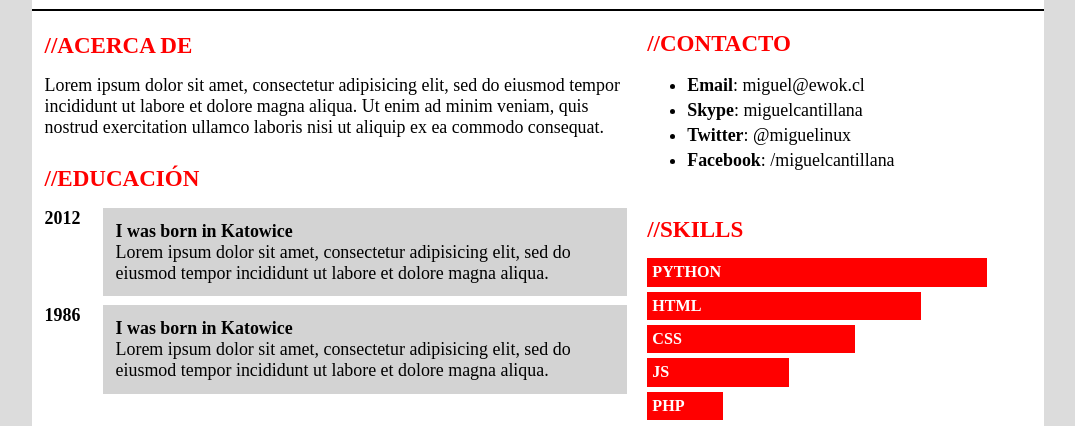
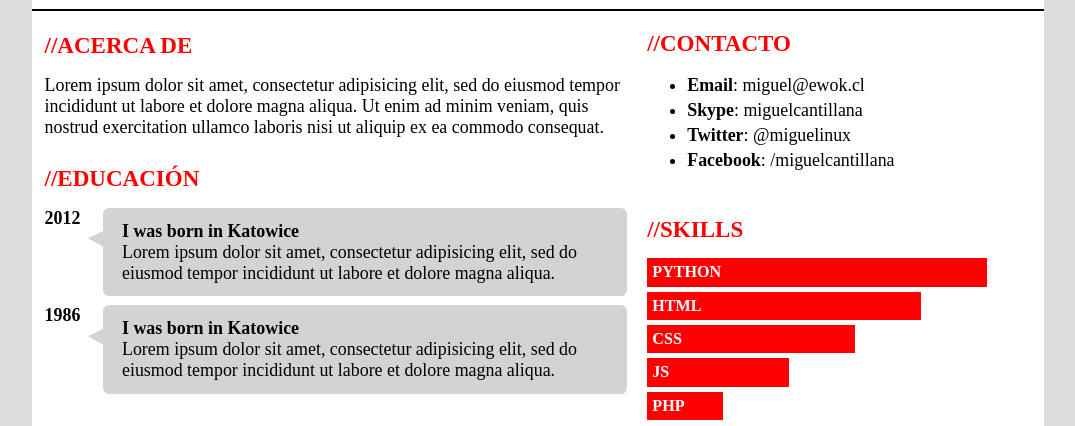
Before and after one commit to JuanRaba/S3E2, a plain HTML site: page index.html in a window 1280 px wide. Shown: the part 292-718 px from the top of the page, without its empty margins (102-1177 px from the left). Drawn offline with Linux system fonts and the light colour scheme.

Commit message:
add: tricky bubble

```diff
--- a/index.html
+++ b/index.html
@@ -33,7 +33,7 @@
 	      		<div class="col col-md-1">
 	      			<b>2012</b>
 	      		</div>
-	      		<div class="col col-md-9 bubble">
+	      		<div class="col col-md-9 bubble me">
 	      			<b>I was born in Katowice</b><br>
 	      			Lorem ipsum dolor sit amet, consectetur adipisicing elit, sed do eiusmod tempor incididunt ut labore et dolore magna aliqua.
 	      		</div>
@@ -43,7 +43,7 @@
 	      		<div class="col col-md-1">
 	      			<b>1986</b>
 	      		</div>
-	      		<div class="col col-md-9 bubble">
+	      		<div class="col col-md-9 bubble me">
 	      			<b>I was born in Katowice</b><br>
 	      			Lorem ipsum dolor sit amet, consectetur adipisicing elit, sed do eiusmod tempor incididunt ut labore et dolore magna aliqua.
 	      		</div>
--- a/style.css
+++ b/style.css
@@ -108,6 +108,50 @@ footer{
 	box-sizing: border-box;
   float: right;
 }
+.bubble {
+    background-color: lightgrey;
+    border-radius: 0.5vw;
+    display: inline-block;
+    padding: 1vw 1.5vw;
+    position: relative;
+    vertical-align: top;
+}
+.bubble::before {
+    top: 2vw;
+    background-color: lightgrey;
+    content:"\00a0";
+    display: block;
+    height: 1vw;
+    width: 1.5vw;
+    position: absolute;
+    transform: rotate(29deg) skew(-35deg);
+    -moz-transform: rotate(29deg) skew(-35deg);
+    -ms-transform: rotate(29deg) skew(-35deg);
+    -o-transform: rotate(29deg) skew(-35deg);
+    -webkit-transform: rotate(29deg) skew(-35deg);
+}
+.me::before {
+    left: -0.7vw;
+}
+.pointer {
+    height: 1em;
+    width: 1em;
+    float: left;
+    margin-left: -1em
+}
+.pointer span {
+    background: black;   /* body background */
+    width: 100%;
+    height: 100%;
+}
+.pointer .top {
+    border-top-left-radius: 1em;
+    float: left;
+}
+.pointer .bottom {
+    border-bottom-left-radius: 1em;
+    float: left;
+}
 li{
   padding-bottom: 0.3vw;
 }
```
